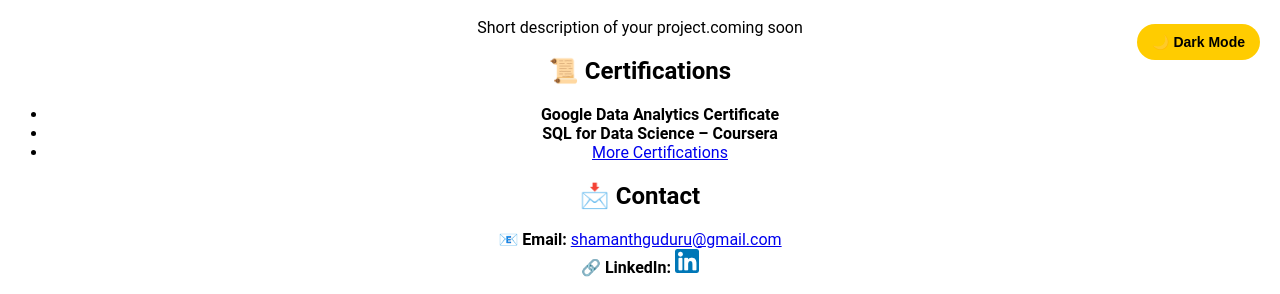
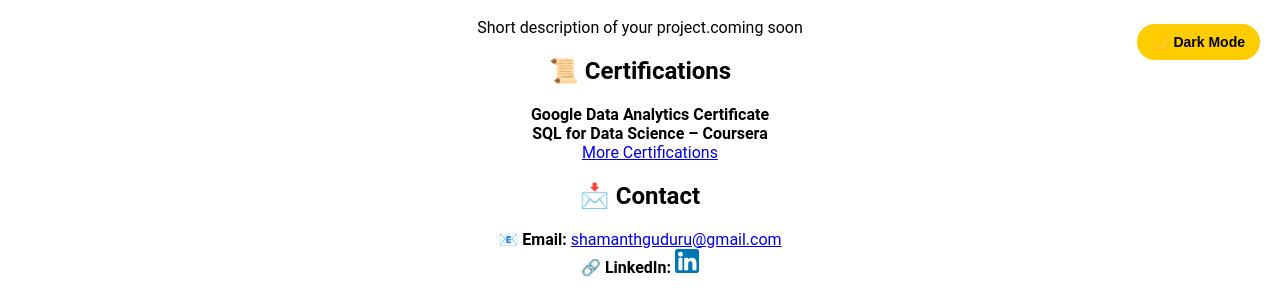
Before and after one commit to shamanthguduru/shamanthguduru.github.io, a Jekyll site: the page built from index.md, in a window 1280 px wide. Shown: the part 820-1114 px from the top of the page. Built offline with Jekyll 4.4.1, drawn with Linux system fonts in a browser that asks for light colours.

Commit message:
Update style.css

```diff
--- a/assets/css/style.css
+++ b/assets/css/style.css
@@ -223,3 +223,12 @@ body.dark-mode #darkModeToggle {
 .hamburger-menu {
     display: none !important;
 }
+ul {
+    list-style: none;  /* Remove default bullet points */
+    padding-left: 0;   /* Align list items properly */
+}
+
+ul li {
+    position: relative;
+    padding-left: 20px; /* Adjust spacing */
+}
```
